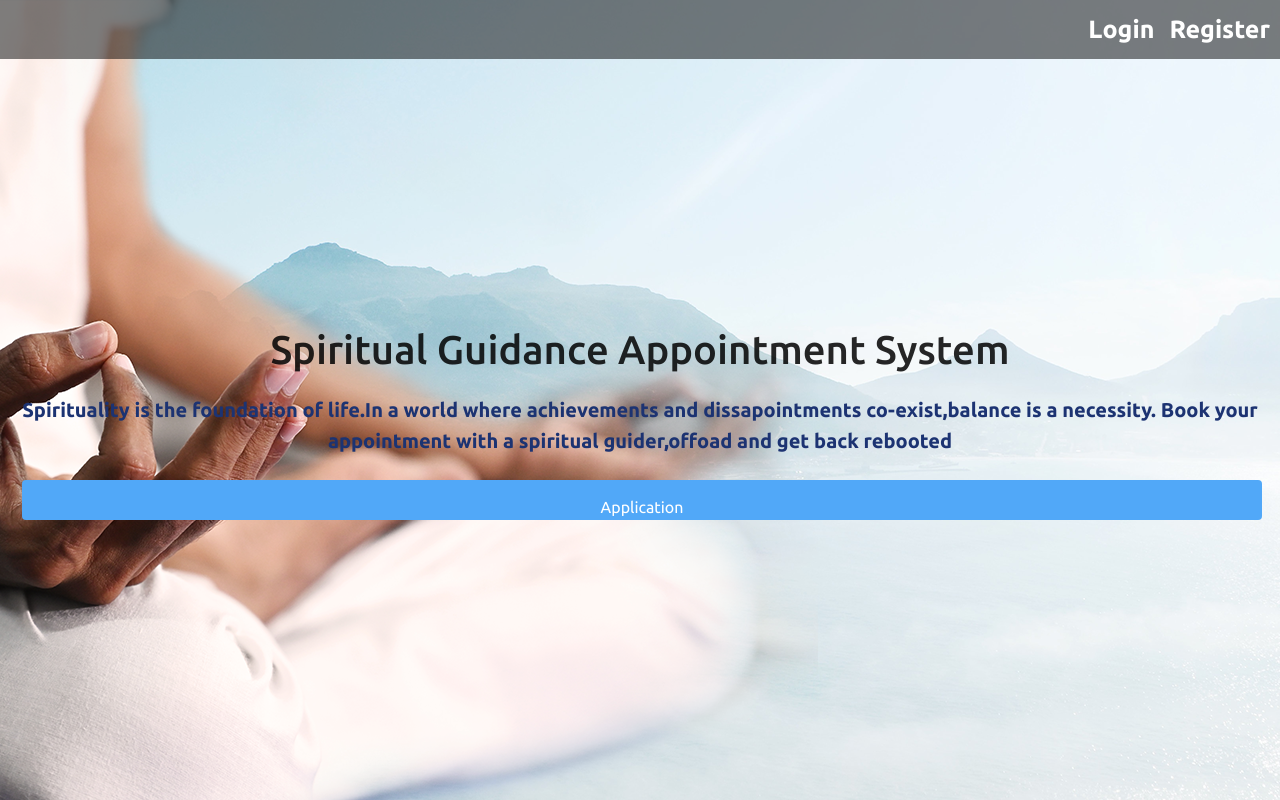
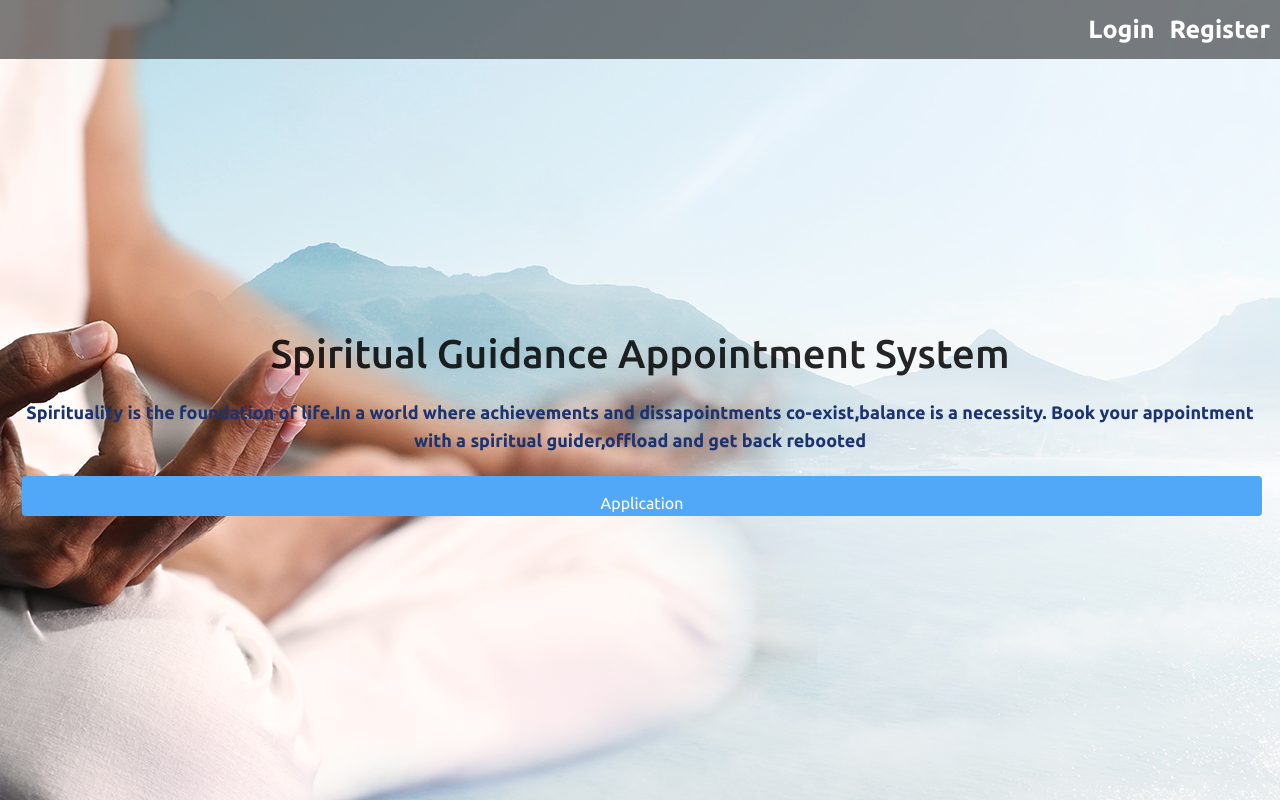
Before and after one commit to Z-bot-pi/Spiritual-guidance, a React (Create React App) app in the folder client/: page / in a window 1280 px wide. Built offline with nearby package versions, Linux system fonts and the light colour scheme.

Commit message:
landingPage

```diff
--- a/client/src/pages/LandingPage.css
+++ b/client/src/pages/LandingPage.css
@@ -8,7 +8,7 @@
   text-align: center;
   color: rgb(28, 51, 114);
   padding: 20px;
-  font-size: 20px;
+  font-size: 18px;
   font-weight: bold;
 }
 
--- a/client/src/pages/LandingPage.js
+++ b/client/src/pages/LandingPage.js
@@ -15,7 +15,7 @@ const LandingPage = () => {
       </header>
       <section className="intro">
         <h1 className="project-name">Spiritual Guidance Appointment System</h1>
-        <p className="project-description">Spirituality is the foundation of life.In a world where achievements and dissapointments co-exist,balance is a necessity. Book your appointment with a spiritual guider,offoad and get back rebooted</p>
+        <p className="project-description">Spirituality is the foundation of life.In a world where achievements and dissapointments co-exist,balance is a necessity. Book your appointment with a spiritual guider,offload and get back rebooted</p>
         <Link to="/home">
           <button className="primary-button"> Application</button>
         </Link>
```
